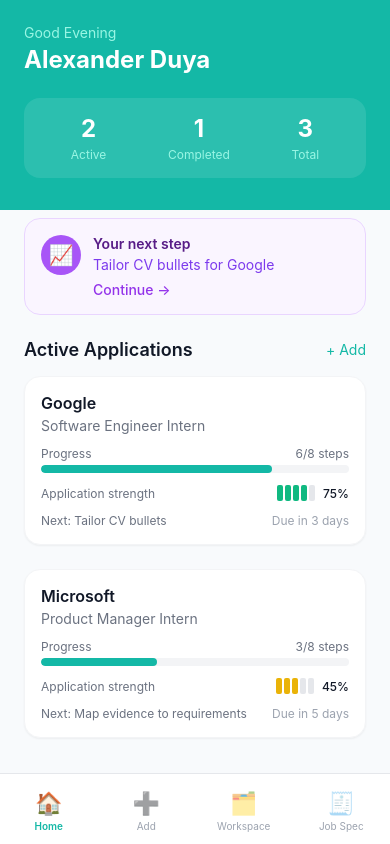
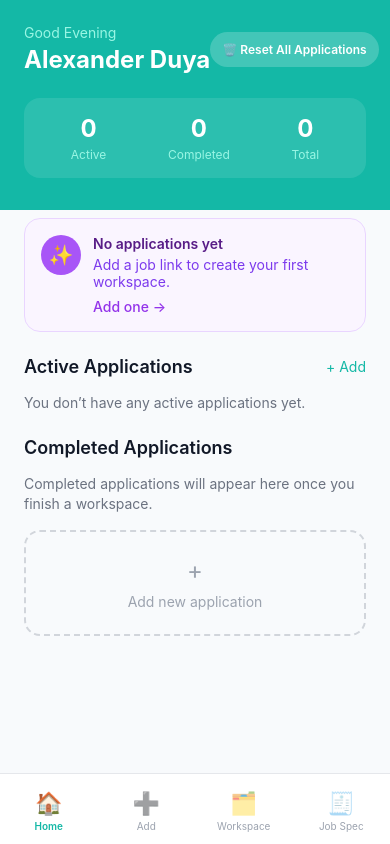
Before and after one commit to AlexanderDuya/StudentApplicationApp, a React Native app in the folder StudentApplicationApp/: screen / in a window 390 px wide. Built offline with nearby package versions, Linux system fonts and the light colour scheme.

Commit message:
Sprint 2: Applications that User adds is now displayed in HomeScreen,  no longer uses static local data. Reset button added to delete all applications too. Changed gemini max output tokens

```diff
--- a/StudentApplicationApp/lib/gemini.ts
+++ b/StudentApplicationApp/lib/gemini.ts
@@ -147,7 +147,7 @@
         ],
         generationConfig: {
           temperature: 0,
-          maxOutputTokens: 2048,
+          maxOutputTokens: 4096,
           responseMimeType: "application/json",
           responseJsonSchema: schema,
         },
--- a/StudentApplicationApp/screens/HomeScreen.tsx
+++ b/StudentApplicationApp/screens/HomeScreen.tsx
@@ -1,31 +1,19 @@
-import React from "react";
+import React, { useMemo } from "react";
 import {
   View,
   Text,
   TouchableOpacity,
   ScrollView,
   StyleSheet,
+  Alert,
 } from "react-native";
-import type { Screen } from "../App";
+import type { Screen, Workspace } from "../App";
 
 interface HomeScreenProps {
   onNavigate: (screen: Screen, applicationId?: string) => void;
+  workspaces: Workspace[];
+  onClearAll: () => void;
 }
-
-type ApplicationStatus = "active" | "completed";
-
-type ApplicationCard = {
-  id: string;
-  company: string;
-  role: string;
-  progress: number;
-  total: number;
-  strength: number;
-  nextStep: string;
-  dueIn?: string;
-  status: ApplicationStatus;
-  completedOn?: string;
-};
 
 const getGreeting = () => {
   const h = new Date().getHours();
@@ -34,53 +22,30 @@
   return "Good Evening";
 };
 
-export function HomeScreen({ onNavigate }: HomeScreenProps) {
-  const applications: ApplicationCard[] = [
-    {
-      id: "1",
-      company: "Google",
-      role: "Software Engineer Intern",
-      progress: 6,
-      total: 8,
-      strength: 75,
-      nextStep: "Tailor CV bullets",
-      dueIn: "3 days",
-      status: "active",
-    },
-    {
-      id: "2",
-      company: "Microsoft",
-      role: "Product Manager Intern",
-      progress: 3,
-      total: 8,
-      strength: 45,
-      nextStep: "Map evidence to requirements",
-      dueIn: "5 days",
-      status: "active",
-    },
-    {
-      id: "3",
-      company: "Amazon",
-      role: "Software Engineer Intern",
-      progress: 8,
-      total: 8,
-      strength: 82,
-      nextStep: "Export tailored version",
-      status: "completed",
-      completedOn: "Jan 18",
-    },
-  ];
+export function HomeScreen({
+  onNavigate,
+  workspaces,
+  onClearAll,
+}: HomeScreenProps) {
+  const apps = useMemo(() => {
+    return [...workspaces]
+      .sort((a, b) => (b.createdAt ?? 0) - (a.createdAt ?? 0))
+      .map((w) => {
+        const company = w.company?.trim() || "Company not set";
+        const role = w.role?.trim() || "Role not set";
+        return {
+          id: w.id,
+          company,
+          role,
+        };
+      });
+  }, [workspaces]);
 
-  const activeApps = applications.filter((a) => a.status === "active");
-  const completedApps = applications.filter((a) => a.status === "completed");
+  // For now everything is active
+  const activeApps = apps;
+  const completedApps: typeof apps = [];
 
-  const getStrengthColor = (strength: number) => {
-    if (strength >= 70) return "#10B981";
-    if (strength >= 40) return "#EAB308";
-    return "#F97316";
-  };
-
-  const nextUp = activeApps[0];
+  const latest = activeApps[0];
 
   return (
     <View style={styles.container}>
@@ -91,6 +56,28 @@
               <Text style={styles.greeting}>{getGreeting()}</Text>
               <Text style={styles.name}>Alexander Duya</Text>
             </View>
+
+            <TouchableOpacity
+              onPress={() =>
+                Alert.alert(
+                  "Delete all applications?",
+                  "This will permanently delete all saved applications and checklist progress on this device.",
+                  [
+                    { text: "Cancel", style: "cancel" },
+                    {
+                      text: "Reset",
+                      style: "destructive",
+                      onPress: onClearAll,
+                    },
+                  ],
+                )
+              }
+              style={styles.resetButton}
+            >
+              <Text style={styles.resetButtonText}>
+                🗑️ Reset All Applications
+              </Text>
+            </TouchableOpacity>
           </View>
 
           <View style={styles.statsCard}>
@@ -104,31 +91,33 @@
                 <Text style={styles.statLabel}>Completed</Text>
               </View>
               <View style={styles.statItem}>
-                <Text style={styles.statValue}>{applications.length}</Text>
+                <Text style={styles.statValue}>{apps.length}</Text>
                 <Text style={styles.statLabel}>Total</Text>
               </View>
             </View>
           </View>
         </View>
 
+        {/* Main Content */}
         <View style={styles.mainContent}>
-          {nextUp ? (
+          {/* Continue card */}
+          {latest ? (
             <View style={styles.nextStepCard}>
               <View style={styles.nextStepContent}>
                 <View style={styles.nextStepIcon}>
-                  <Text style={styles.nextStepIconText}>📈</Text>
+                  <Text style={styles.nextStepIconText}>📌</Text>
                 </View>
 
                 <View style={styles.nextStepText}>
-                  <Text style={styles.nextStepTitle}>Your next step</Text>
+                  <Text style={styles.nextStepTitle}>Continue</Text>
                   <Text style={styles.nextStepDescription}>
-                    {nextUp.nextStep} for {nextUp.company}
+                    {latest.company} • {latest.role}
                   </Text>
 
                   <TouchableOpacity
-                    onPress={() => onNavigate("workspace-overview", nextUp.id)}
+                    onPress={() => onNavigate("workspace-overview", latest.id)}
                   >
-                    <Text style={styles.nextStepButton}>Continue →</Text>
+                    <Text style={styles.nextStepButton}>Open workspace →</Text>
                   </TouchableOpacity>
                 </View>
               </View>
@@ -140,9 +129,7 @@
                   <Text style={styles.nextStepIconText}>✨</Text>
                 </View>
                 <View style={styles.nextStepText}>
-                  <Text style={styles.nextStepTitle}>
-                    No active applications
-                  </Text>
+                  <Text style={styles.nextStepTitle}>No applications yet</Text>
                   <Text style={styles.nextStepDescription}>
                     Add a job link to create your first workspace.
                   </Text>
@@ -156,6 +143,7 @@
             </View>
           )}
 
+          {/* Active Applications */}
           <View style={styles.sectionHeader}>
             <Text style={styles.sectionTitle}>Active Applications</Text>
 
@@ -184,61 +172,7 @@
                     <Text style={styles.roleName}>{app.role}</Text>
                   </View>
 
-                  <View style={styles.progressSection}>
-                    <View style={styles.progressHeader}>
-                      <Text style={styles.progressLabel}>Progress</Text>
-                      <Text style={styles.progressSteps}>
-                        {app.progress}/{app.total} steps
-                      </Text>
-                    </View>
-
-                    <View style={styles.progressBarBg}>
-                      <View
-                        style={[
-                          styles.progressBarFill,
-                          { width: `${(app.progress / app.total) * 100}%` },
-                        ]}
-                      />
-                    </View>
-                  </View>
-
-                  <View style={styles.strengthSection}>
-                    <Text style={styles.strengthLabel}>
-                      Application strength
-                    </Text>
-
-                    <View style={styles.strengthMeter}>
-                      <View style={styles.strengthBars}>
-                        {[1, 2, 3, 4, 5].map((i) => (
-                          <View
-                            key={i}
-                            style={[
-                              styles.strengthBar,
-                              {
-                                backgroundColor:
-                                  i <= Math.ceil(app.strength / 20)
-                                    ? getStrengthColor(app.strength)
-                                    : "#E5E7EB",
-                              },
-                            ]}
-                          />
-                        ))}
-                      </View>
-
-                      <Text style={styles.strengthPercent}>
-                        {app.strength}%
-                      </Text>
-                    </View>
-                  </View>
-
-                  <View style={styles.cardFooter}>
-                    <Text style={styles.nextStepLabel}>
-                      Next: {app.nextStep}
-                    </Text>
-                    {!!app.dueIn && (
-                      <Text style={styles.dueLabel}>Due in {app.dueIn}</Text>
-                    )}
-                  </View>
+                  <Text style={styles.openHint}>Tap to open →</Text>
                 </TouchableOpacity>
               ))
             )}
@@ -261,40 +195,10 @@
                   onPress={() => onNavigate("workspace-overview", app.id)}
                   style={[styles.applicationCard, styles.completedCard]}
                 >
-                  <View style={styles.completedTopRow}>
-                    <View>
-                      <Text style={styles.companyName}>{app.company}</Text>
-                      <Text style={styles.roleName}>{app.role}</Text>
-                    </View>
-
-                    <View style={styles.completedBadge}>
-                      <Text style={styles.completedBadgeText}>
-                        Completed ✅
-                      </Text>
-                    </View>
+                  <View style={styles.cardHeader}>
+                    <Text style={styles.companyName}>{app.company}</Text>
+                    <Text style={styles.roleName}>{app.role}</Text>
                   </View>
-
-                  <View style={styles.completedMetaRow}>
-                    <Text style={styles.completedMeta}>
-                      Strength:{" "}
-                      <Text style={styles.completedMetaBold}>
-                        {app.strength}%
-                      </Text>
-                    </Text>
-                    {!!app.completedOn && (
-                      <Text style={styles.completedMeta}>
-                        Finished: {app.completedOn}
-                      </Text>
-                    )}
-                  </View>
-
-                  <View style={[styles.progressBarBg, { marginTop: 10 }]}>
-                    <View style={[styles.progressBarFill, { width: "100%" }]} />
-                  </View>
-
-                  <Text style={[styles.nextStepLabel, { marginTop: 10 }]}>
-                    Final step: {app.nextStep}
-                  </Text>
                 </TouchableOpacity>
               ))
             )}
@@ -336,16 +240,6 @@
     fontWeight: "bold",
     marginTop: 4,
   },
-
-  calendarButton: {
-    width: 40,
-    height: 40,
-    borderRadius: 20,
-    backgroundColor: "rgba(255, 255, 255, 0.2)",
-    alignItems: "center",
-    justifyContent: "center",
-  },
-  calendarIcon: { fontSize: 20 },
 
   statsCard: {
     backgroundColor: "rgba(255, 255, 255, 0.1)",
@@ -419,79 +313,13 @@
     elevation: 1,
     marginBottom: 12,
   },
-  completedCard: {
-    borderColor: "#E5E7EB",
-    backgroundColor: "#FFFFFF",
-    opacity: 0.95,
-  },
+  completedCard: { opacity: 0.9 },
 
-  cardHeader: { marginBottom: 12 },
+  cardHeader: { marginBottom: 6 },
   companyName: { color: "#111827", fontWeight: "600", fontSize: 16 },
   roleName: { color: "#6B7280", fontSize: 14, marginTop: 4 },
 
-  progressSection: { marginBottom: 12 },
-  progressHeader: {
-    flexDirection: "row",
-    justifyContent: "space-between",
-    alignItems: "center",
-    marginBottom: 4,
-  },
-  progressLabel: { color: "#6B7280", fontSize: 12 },
-  progressSteps: { color: "#6B7280", fontSize: 12 },
-  progressBarBg: {
-    height: 8,
-    backgroundColor: "#F3F4F6",
-    borderRadius: 4,
-    overflow: "hidden",
-  },
-  progressBarFill: {
-    height: "100%",
-    backgroundColor: "#14B8A6",
-    borderRadius: 4,
-  },
-
-  strengthSection: {
-    flexDirection: "row",
-    justifyContent: "space-between",
-    alignItems: "center",
-    marginBottom: 12,
-  },
-  strengthLabel: { color: "#6B7280", fontSize: 12 },
-  strengthMeter: { flexDirection: "row", alignItems: "center", gap: 8 },
-  strengthBars: { flexDirection: "row", gap: 2 },
-  strengthBar: { width: 6, height: 16, borderRadius: 2 },
-  strengthPercent: { color: "#111827", fontSize: 12, fontWeight: "500" },
-
-  cardFooter: {
-    flexDirection: "row",
-    justifyContent: "space-between",
-    alignItems: "center",
-  },
-  nextStepLabel: { color: "#6B7280", fontSize: 12 },
-  dueLabel: { color: "#9CA3AF", fontSize: 12 },
-
-  completedTopRow: {
-    flexDirection: "row",
-    justifyContent: "space-between",
-    alignItems: "flex-start",
-    gap: 12,
-  },
-  completedBadge: {
-    backgroundColor: "#ECFDF5",
-    borderWidth: 1,
-    borderColor: "#A7F3D0",
-    paddingHorizontal: 10,
-    paddingVertical: 6,
-    borderRadius: 999,
-  },
-  completedBadgeText: { color: "#065F46", fontSize: 12, fontWeight: "600" },
-  completedMetaRow: {
-    flexDirection: "row",
-    justifyContent: "space-between",
-    marginTop: 10,
-  },
-  completedMeta: { color: "#6B7280", fontSize: 12 },
-  completedMetaBold: { color: "#111827", fontWeight: "600" },
+  openHint: { color: "#9CA3AF", fontSize: 12, marginTop: 6 },
 
   addApplicationButton: {
     marginTop: 16,
@@ -505,4 +333,16 @@
   },
   addApplicationIcon: { fontSize: 24, color: "#9CA3AF", marginBottom: 8 },
   addApplicationText: { color: "#9CA3AF", fontSize: 14 },
+
+  resetButton: {
+    paddingHorizontal: 12,
+    paddingVertical: 10,
+    borderRadius: 999,
+    backgroundColor: "rgba(255, 255, 255, 0.2)",
+  },
+  resetButtonText: {
+    color: "#FFFFFF",
+    fontSize: 12,
+    fontWeight: "600",
+  },
 });
```
Also changed, not shown: StudentApplicationApp/App.tsx (+43 -3 lines).
